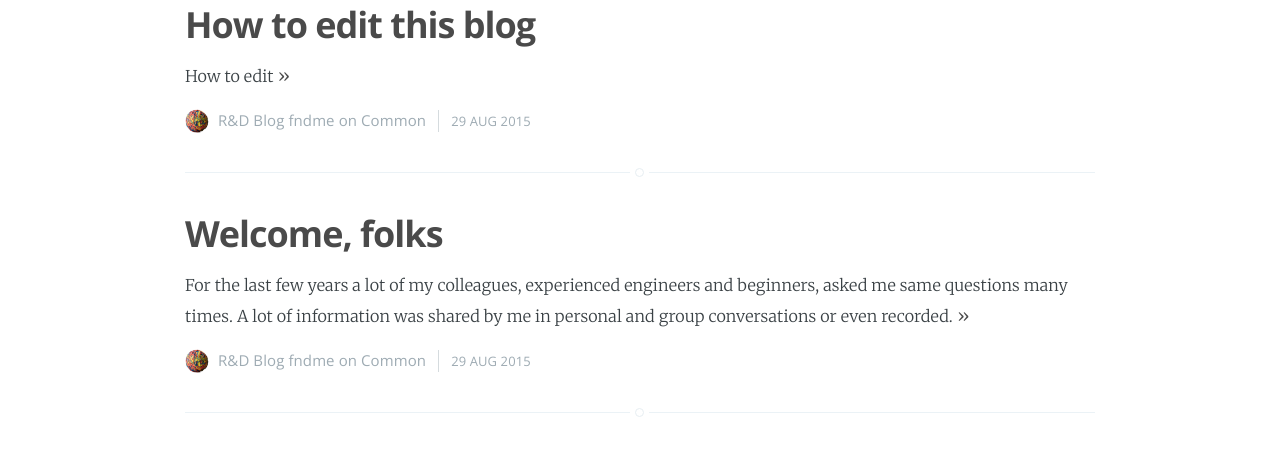
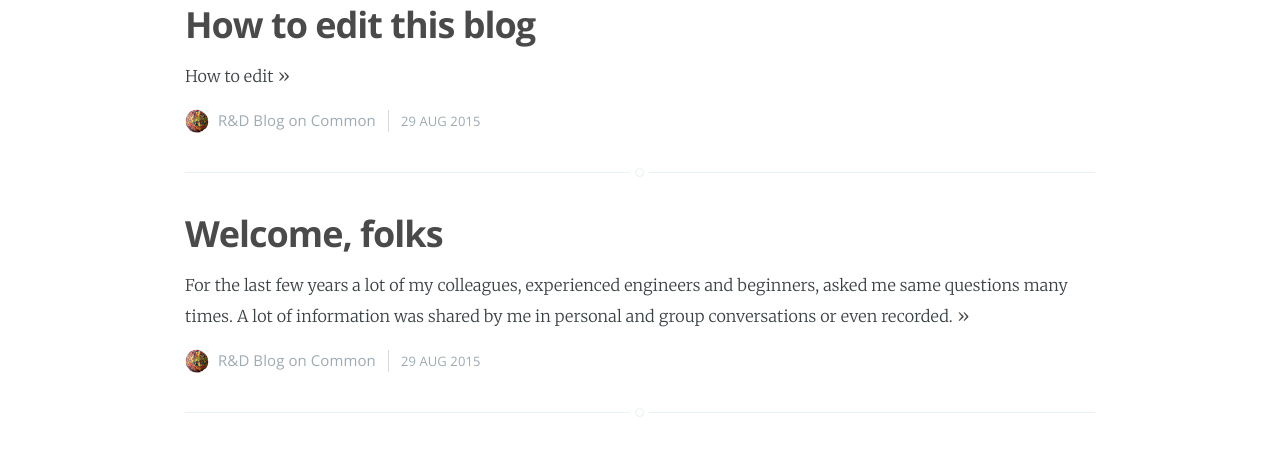
Before and after one commit to rndblog/rndblog.github.io, a Jekyll site: the page built from index.html, in a window 1280 px wide. Shown: the part 406-867 px from the top of the page. Built offline with Jekyll 4.4.1, drawn with Linux system fonts in a browser that asks for light colours; Markdown is read by kramdown in place of the engine named in the settings; the list of posts is cut into pages by our own code.

Commit message:
Init settings

```diff
--- a/index.html
+++ b/index.html
@@ -44,10 +44,17 @@
             {{ post.excerpt }} <a class="read-more" href="{{ post.url }}">&raquo;</a>
         </section>
         <footer class="post-meta">
-            {% if site.author %}
+
+
+            {% if post.author %}
                 <img class="author-thumb" src="/assets/images/profile.png" alt="Author's profile picture" nopin="nopin" />
-                {{ site.author }} fndme
+                {{ post.author }}
+            {% elsif site.author %}
+                <img class="author-thumb" src="/assets/images/profile.png" alt="Author's profile picture" nopin="nopin" />
+                {{ site.author }}
             {% endif %}
+
+
             {% if post.categories.size > 0 %}
                 {{ post.categories | array_to_sentence_string | prepend: 'on ' }}
             {% endif %}
```
